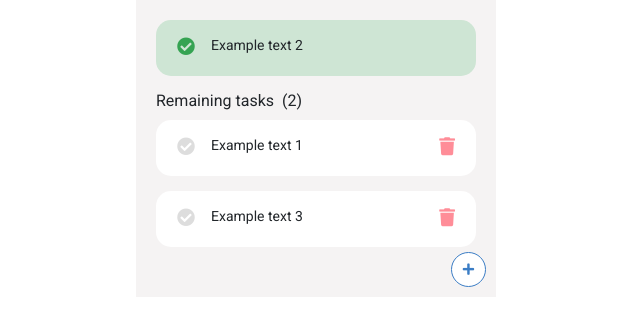
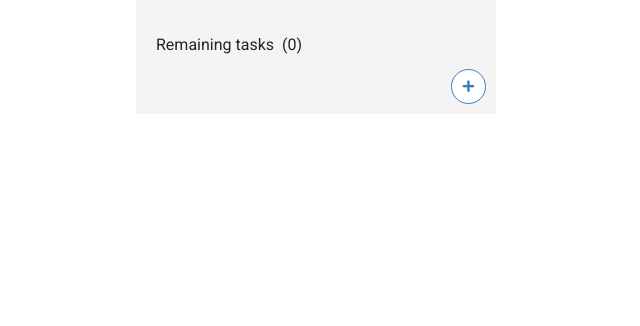
Before and after one commit to Sanchez86/Todo, a React (Create React App) app: page / in a window 1280 px wide. Shown: the top 326 px of the page, without its empty margins (324-964 px from the left). Built offline with nearby package versions, Linux system fonts and the light colour scheme.

Commit message:
Feature/add todo (#8)
* Add new item in todo

* Introduce the types into separate files. Fix addItem

* Add option saving data in localStorage

* Change work with localStorage

* Fix get data from localStorage. Remove functionality SET_ITME.

```diff
--- a/package.json
+++ b/package.json
@@ -14,6 +14,7 @@
     "react": "^17.0.2",
     "react-dom": "^17.0.2",
     "react-redux": "^7.2.5",
+    "react-router-dom": "^5.3.0",
     "react-scripts": "4.0.3",
     "redux": "^4.1.1",
     "redux-devtools-extension": "^2.13.9",
--- a/src/components/ListItems/ListItems.tsx
+++ b/src/components/ListItems/ListItems.tsx
@@ -1,20 +1,12 @@
-import React, { useEffect } from 'react';
-import { useDispatch, useSelector } from 'react-redux';
-import { setData } from 'store/actions';
+import React from 'react';
+import { useSelector } from 'react-redux';
 import IDate from 'interfaces';
-import data from 'utils/db.json';
 import { IState } from './types';
 import Item from '../Item';
 
 import './ListItems.scss';
 
 const ListItems = () => {
-  const dispatch = useDispatch();
-
-  useEffect(() => {
-    dispatch(setData(data));
-  }, []);
-
   const list:Array<IDate> = useSelector((state:IState) => state.data);
 
   const listIsCompleted = list.filter((item) => item.completed);
--- a/src/store/actions/actionTypes.ts
+++ b/src/store/actions/actionTypes.ts
@@ -1,3 +1,2 @@
-export const SET_DATA = 'SET_DATA' as string;
 export const ADD_ITEM = 'ADD_ITEM' as string;
 export const REMOVE_ITEM = 'REMOVE_ITEM' as string;
--- a/src/store/actions/index.tsx
+++ b/src/store/actions/index.tsx
@@ -1,14 +1,8 @@
 import IDate from 'interfaces';
 import {
-  SET_DATA,
   ADD_ITEM,
   REMOVE_ITEM,
 } from './actionTypes';
-
-const setData = (data: IDate[]) => ({
-  type: SET_DATA,
-  payload: data,
-});
 
 const addItem = (data: IDate) => ({
   type: ADD_ITEM,
@@ -21,7 +15,6 @@ const removeItem = (id: number) => ({
 });
 
 export {
-  setData,
   removeItem,
   addItem,
 };
--- a/src/store/reducers/index.jsx
+++ b/src/store/reducers/index.jsx
@@ -1,20 +1,16 @@
 import {
-  SET_DATA,
   ADD_ITEM,
   REMOVE_ITEM,
 } from '../actions/actionTypes';
 
+const lsData = localStorage.getItem('data');
+
 const initialState = {
-  data: [],
+  data: lsData ? JSON.parse(lsData).data : [],
 };
 
 const reducer = (state = initialState, action) => {
   switch (action.type) {
-    case SET_DATA:
-      return {
-        ...state,
-        data: action.payload,
-      };
     case REMOVE_ITEM:
     {
       return {
@@ -23,11 +19,18 @@ const reducer = (state = initialState, action) => {
       };
     }
     case ADD_ITEM:
-      return {
+    {
+      const newData = {
         ...state,
         data: [...state.data, action.payload],
       };
+
+      localStorage.setItem('data', JSON.stringify(newData));
+
+      return newData;
+    }
     default:
+
       return state;
   }
 };
--- a/src/utils/db.json
+++ /dev/null
@@ -1,17 +0,0 @@
-[
-  {
-    "id": 1,
-    "completed": false,
-    "label": "Example text 1"
-  },
-  {
-    "id": 2,
-    "completed": true,
-    "label": "Example text 2"
-  },
-  {
-    "id": 3,
-    "completed": false,
-    "label": "Example text 3"
-  }
-]
```
Also changed, not shown: 1 other file (tests, documents, lock files or other folders).
